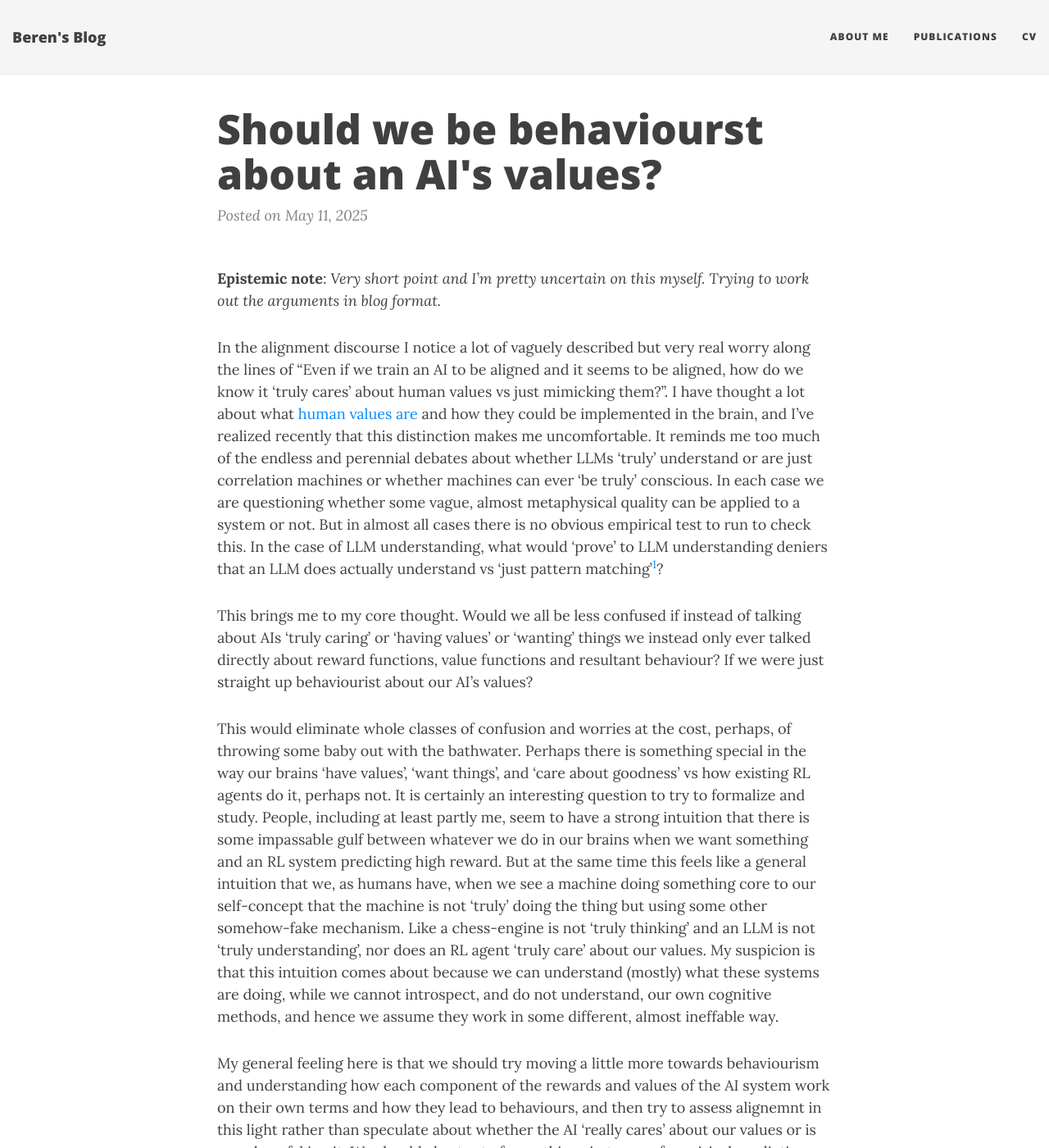
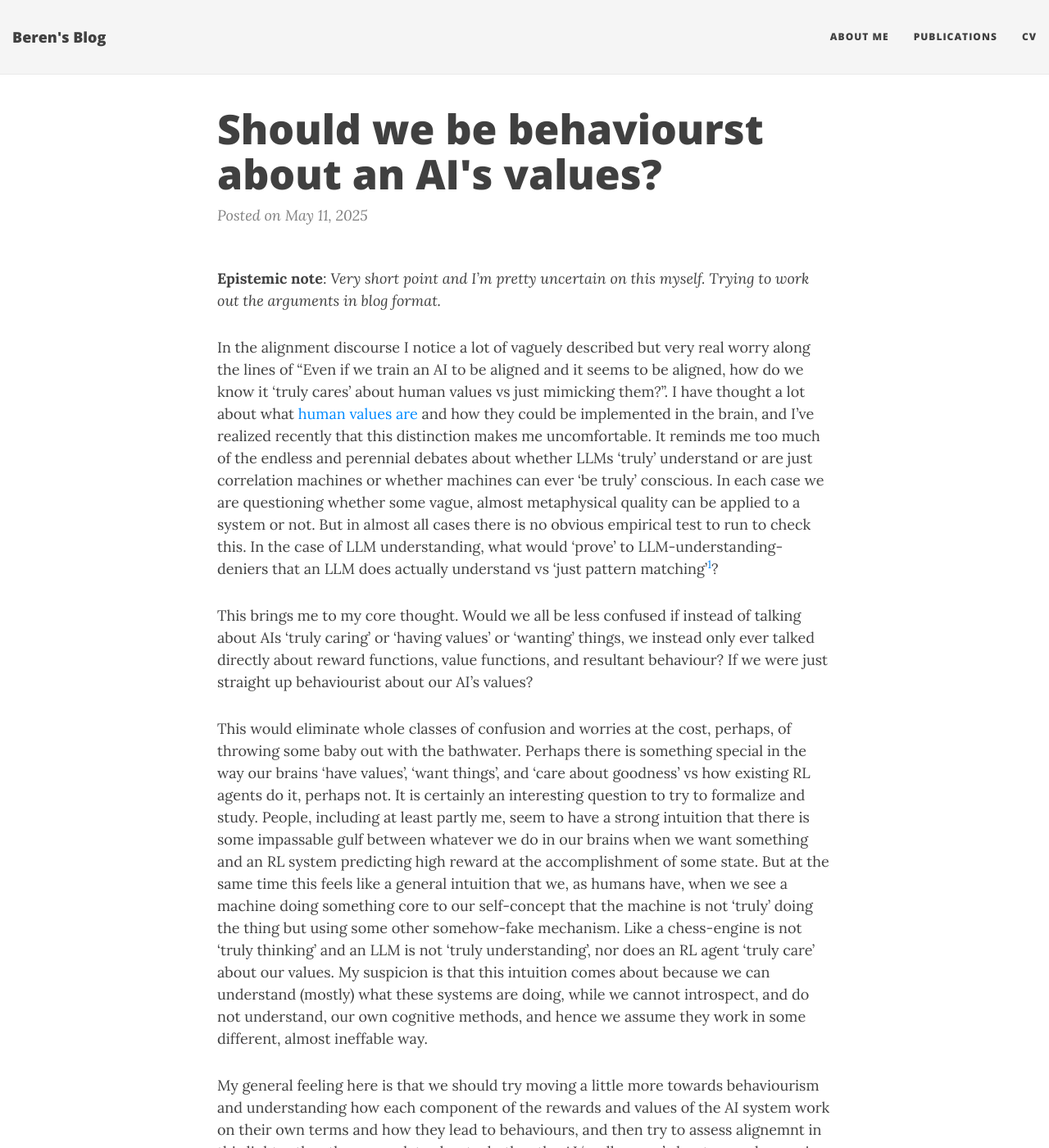
Before and after one commit to BerenMillidge/BerenMillidge.github.io, a Jekyll site: the page built from _posts/2025-05-11-Should-We-Be-Behaviourist-About-AIs-Values.md, in a window 1280 px wide and 1400 px high. Shown: the whole window at 82% size. Built offline with Jekyll 4.4.1, drawn with Linux system fonts in a browser that asks for light colours; nearby versions of some CDN libraries.

Commit message:
Update 2025-05-11-Should-We-Be-Behaviourist-About-AIs-Values.md

```diff
--- a/_posts/2025-05-11-Should-We-Be-Behaviourist-About-AIs-Values.md
+++ b/_posts/2025-05-11-Should-We-Be-Behaviourist-About-AIs-Values.md
@@ -5,11 +5,11 @@ title: Should we be behaviourst about an AI's values?
 
 **Epistemic note**: *Very short point and I'm pretty uncertain on this myself. Trying to work out the arguments in blog format.*
 
-In the alignment discourse I notice a lot of vaguely described but very real worry along the lines of "Even if we train an AI to be aligned and it seems to be aligned, how do we know it 'truly cares' about human values vs just mimicking them?". I have thought a lot about what [human values are](https://www.lesswrong.com/posts/pZHpq6dBQzCZjjMgM/the-computational-anatomy-of-human-values) and how they could be implemented in the brain, and I've realized recently that this distinction makes me uncomfortable. It reminds me too much of the endless and perennial debates about whether LLMs 'truly' understand or are just correlation machines or whether machines can ever 'be truly' conscious. In each case we are questioning whether some vague, almost metaphysical quality can be applied to a system or not. But in almost all cases there is no obvious empirical test to run to check this. In the case of LLM understanding, what would 'prove' to LLM understanding deniers that an LLM does actually understand vs 'just pattern matching'[^1]?
+In the alignment discourse I notice a lot of vaguely described but very real worry along the lines of "Even if we train an AI to be aligned and it seems to be aligned, how do we know it 'truly cares' about human values vs just mimicking them?". I have thought a lot about what [human values are](https://www.lesswrong.com/posts/pZHpq6dBQzCZjjMgM/the-computational-anatomy-of-human-values) and how they could be implemented in the brain, and I've realized recently that this distinction makes me uncomfortable. It reminds me too much of the endless and perennial debates about whether LLMs 'truly' understand or are just correlation machines or whether machines can ever 'be truly' conscious. In each case we are questioning whether some vague, almost metaphysical quality can be applied to a system or not. But in almost all cases there is no obvious empirical test to run to check this. In the case of LLM understanding, what would 'prove' to LLM-understanding-deniers that an LLM does actually understand vs 'just pattern matching'[^1]?
 
-This brings me to my core thought. Would we all be less confused if instead of talking about AIs 'truly caring' or 'having values' or 'wanting' things we instead only ever talked directly about reward functions, value functions and resultant behaviour? If we were just straight up behaviourist about our AI's values?
+This brings me to my core thought. Would we all be less confused if instead of talking about AIs 'truly caring' or 'having values' or 'wanting' things, we instead only ever talked directly about reward functions, value functions, and resultant behaviour? If we were just straight up behaviourist about our AI's values?
 
-This would eliminate whole classes of confusion and worries at the cost, perhaps, of throwing some baby out with the bathwater. Perhaps there is something special in the way our brains 'have values', 'want things', and 'care about goodness' vs how existing RL agents do it, perhaps not. It is certainly an interesting question to try to formalize and study. People, including at least partly me, seem to have a strong intuition that there is some impassable gulf between whatever we do in our brains when we want something and an RL system predicting high reward. But at the same time this feels like a general intuition that we, as humans have, when we see a machine doing something core to our self-concept that the machine is not 'truly' doing the thing but using some other somehow-fake mechanism. Like a chess-engine is not 'truly thinking' and an LLM is not 'truly understanding', nor does an RL agent 'truly care' about our values. My suspicion is that this intuition comes about because we can understand (mostly) what these systems are doing, while we cannot introspect, and do not understand, our own cognitive methods, and hence we assume they work in some different, almost ineffable way.
+This would eliminate whole classes of confusion and worries at the cost, perhaps, of throwing some baby out with the bathwater. Perhaps there is something special in the way our brains 'have values', 'want things', and 'care about goodness' vs how existing RL agents do it, perhaps not. It is certainly an interesting question to try to formalize and study. People, including at least partly me, seem to have a strong intuition that there is some impassable gulf between whatever we do in our brains when we want something and an RL system predicting high reward at the accomplishment of some state. But at the same time this feels like a general intuition that we, as humans have, when we see a machine doing something core to our self-concept that the machine is not 'truly' doing the thing but using some other somehow-fake mechanism. Like a chess-engine is not 'truly thinking' and an LLM is not 'truly understanding', nor does an RL agent 'truly care' about our values. My suspicion is that this intuition comes about because we can understand (mostly) what these systems are doing, while we cannot introspect, and do not understand, our own cognitive methods, and hence we assume they work in some different, almost ineffable way.
 
 My general feeling here is that we should try moving a little more towards behaviourism and understanding how each component of the rewards and values of the AI system work on their own terms and how they lead to behaviours, and then try to assess alignemnt in this light rather than speculate about whether the AI 'really cares' about our values or is somehow faking it. We should also try to frame things in terms of empirical predictions about behaviour as much as possible -- i.e. how we should expect an AI that cares about our values to act in some situation vs one that does not but is only trained to mimic our values. One key case where behaviourism fails, at least where we can see it, is deception, where the AI is only pretending to be aligned outwardly while inwardly scheming to instead follow some other value function. To test for this, we must break the AI system up into parts and test these individually since behaviour is not enough. If an AI is deceptive however, there must be some value function implemented somewhere which can value states according to the hidden secret values and we must use interpretability or other methods to find it.
 
```
